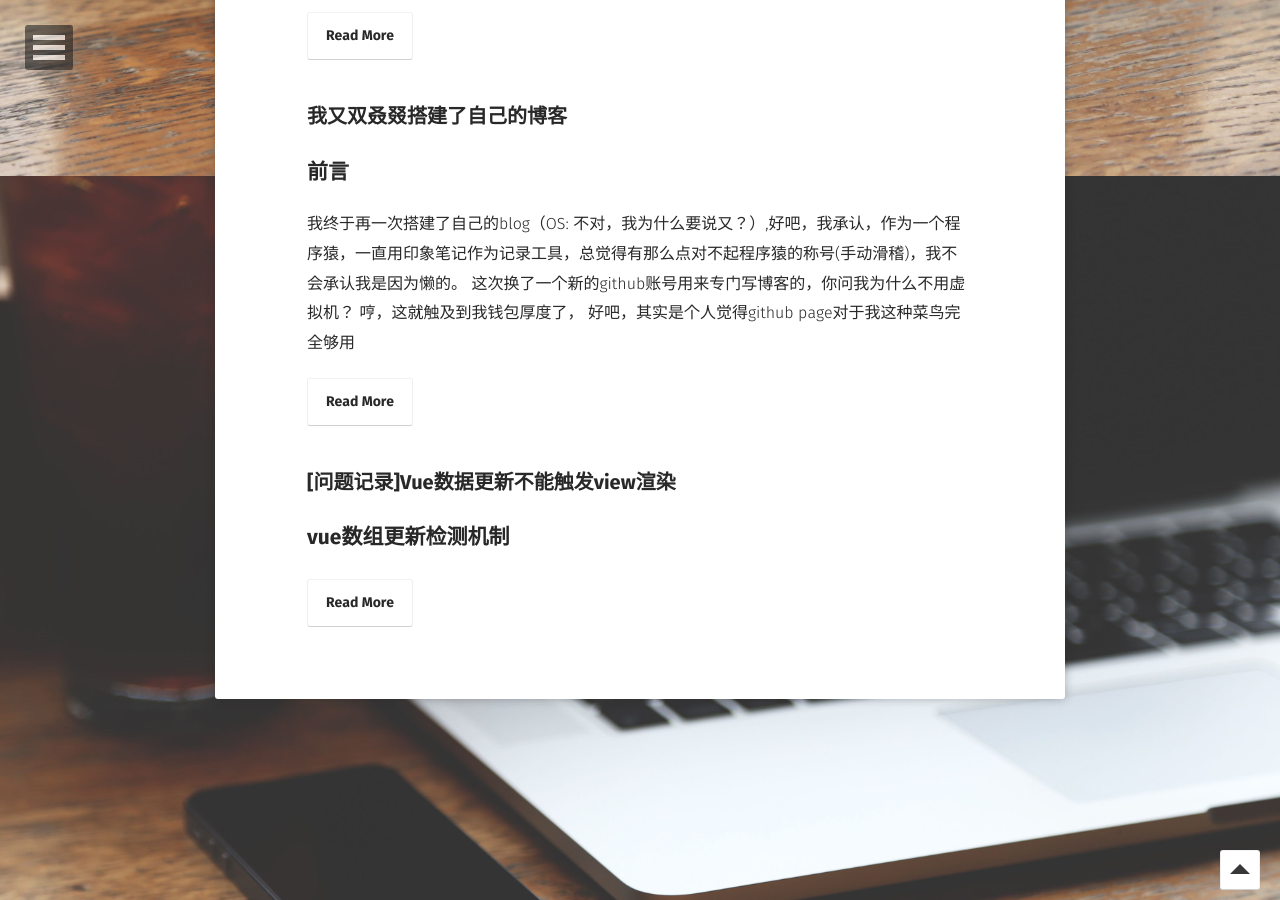
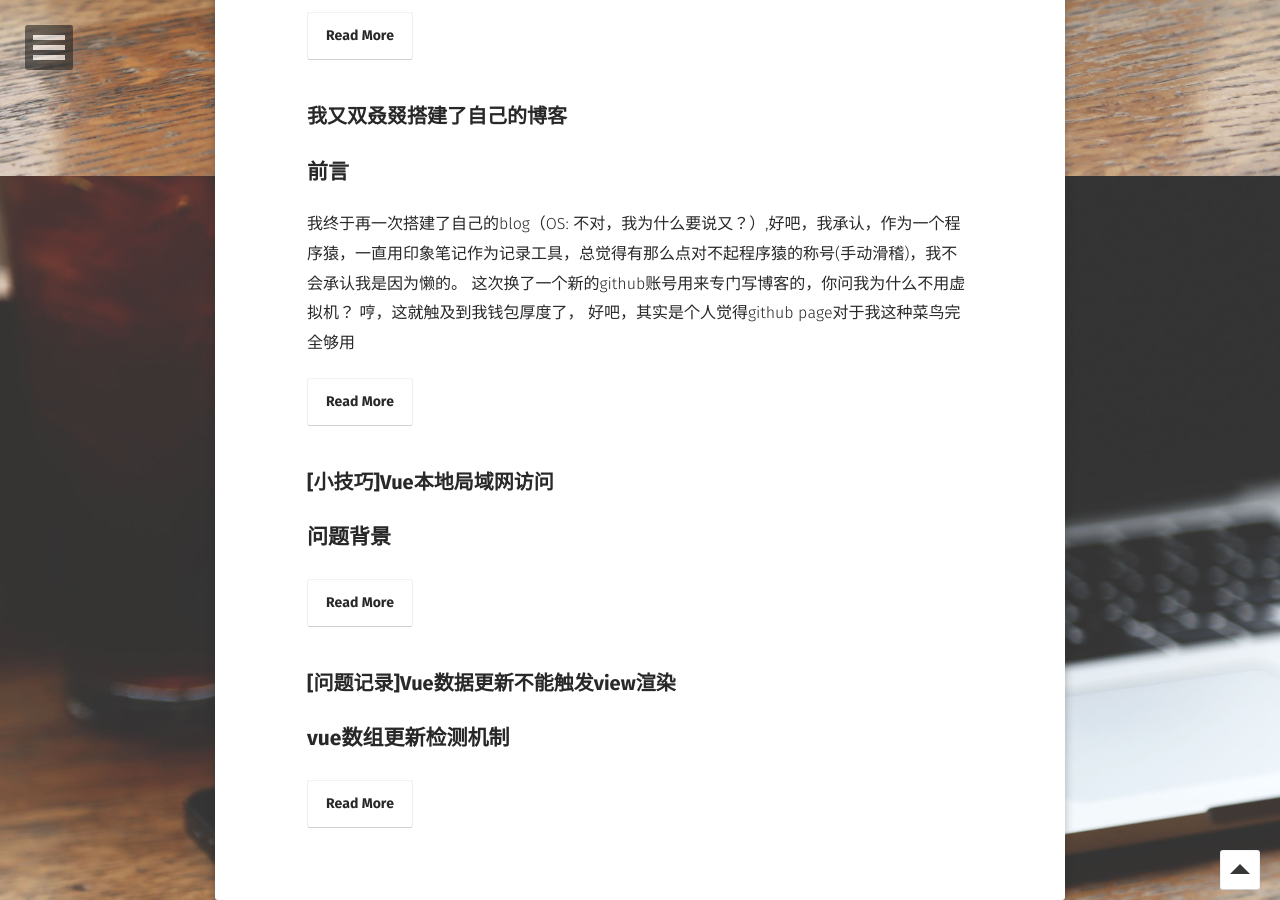
Before and after one commit to Justxxh/Justxxh.github.io, a Jekyll site: the page built from posts/index.md, in a window 1280 px wide and 900 px high, scrolled down 724 px. Built offline with Jekyll 4.4.1, drawn with Linux system fonts in a browser that asks for light colours; some web fonts are replaced; comment, search, counter and statistics services are not loaded; some of the changed lines change nothing that is shown.

Commit message:
2019年03月01日 新增文章

````diff
--- /dev/null
+++ b/_posts/2018-08-20-vueNote820.md
@@ -0,0 +1,69 @@
+---
+layout: post
+title: "[小技巧]Vue本地局域网访问"
+date: 2018-08-20 10:24:14
+author: "JustX"
+header-img: "assets/img/dhxy1.jpg"
+tags: [Vue]
+
+---
+
+## 问题背景
+
+使用vue做移动端的项目，某些情况下在电脑上开启移动手机预览模式始终和真机有所区别，因此就想到是不是可以通过手机直接访问局域网访问
+
+<h3>步骤</h3>
+<ul>
+    <li>首先确保手机和电脑在同一网络中</li>
+	<li>
+        在config文件中找到 index.js 文件 中找到下面代码
+    </li>
+</ul>
+
+
+
+```js
+module.exports = {
+  dev: {
+    // Paths
+    assetsSubDirectory: 'static',
+    assetsPublicPath: '/',
+    proxyTable: {},
+    host: '0.0.0.0', // 将此处localhost 修改为  '0.0.0.0'
+    }
+  }
+```
+
+<ul>
+    <li>
+        打开项目根目录的 package.json，然后找到脚本 scripts，在 dev 结尾增加一个参数 --host {本机ip}
+		mac 终端输入 ifconfig
+		Windows cmd 输入 ipconfig
+		查看本机ip
+    </li>
+</ul>
+
+
+
+```js
+"scripts": {
+    "dev": "webpack-dev-server --inline --progress --config build/webpack.dev.conf.js --host 你的ip",
+    "start": "npm run dev",
+    "build": "node build/build.js",
+    "build:report": "npm_config_report=true npm run build",
+    "testbuild": "node build/testbuild.js",
+    "lint": "eslint --ext .js,.vue src",
+    "test": "npm run lint",
+    "svgo": "svgo -f src/icons/svg --config=src/icons/svgo.yml",
+    "analyz": "NODE_ENV=production npm_config_report=true npm run build"
+  },
+
+```
+
+<ul>
+	<li>
+		最后手机访问 ip:port 即可在手机预览，再也不怕和手机端表现有出入了😁
+	</li>
+<ul>
+
+谨以此文记录，希望能帮助到有需要的朋友
````
Also changed, not shown: _posts/2018-04-08-vueNote408.md (line endings or trailing spaces).
